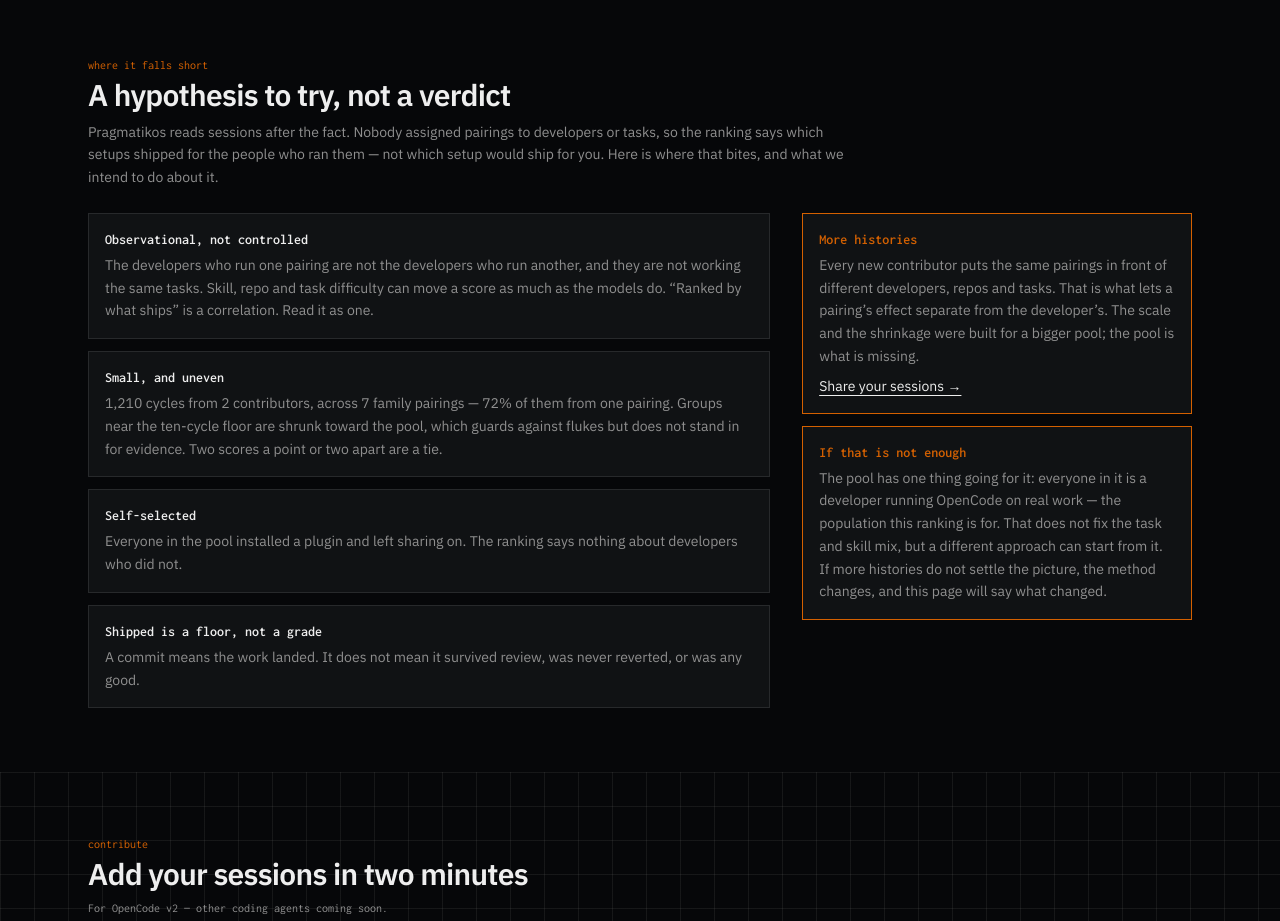
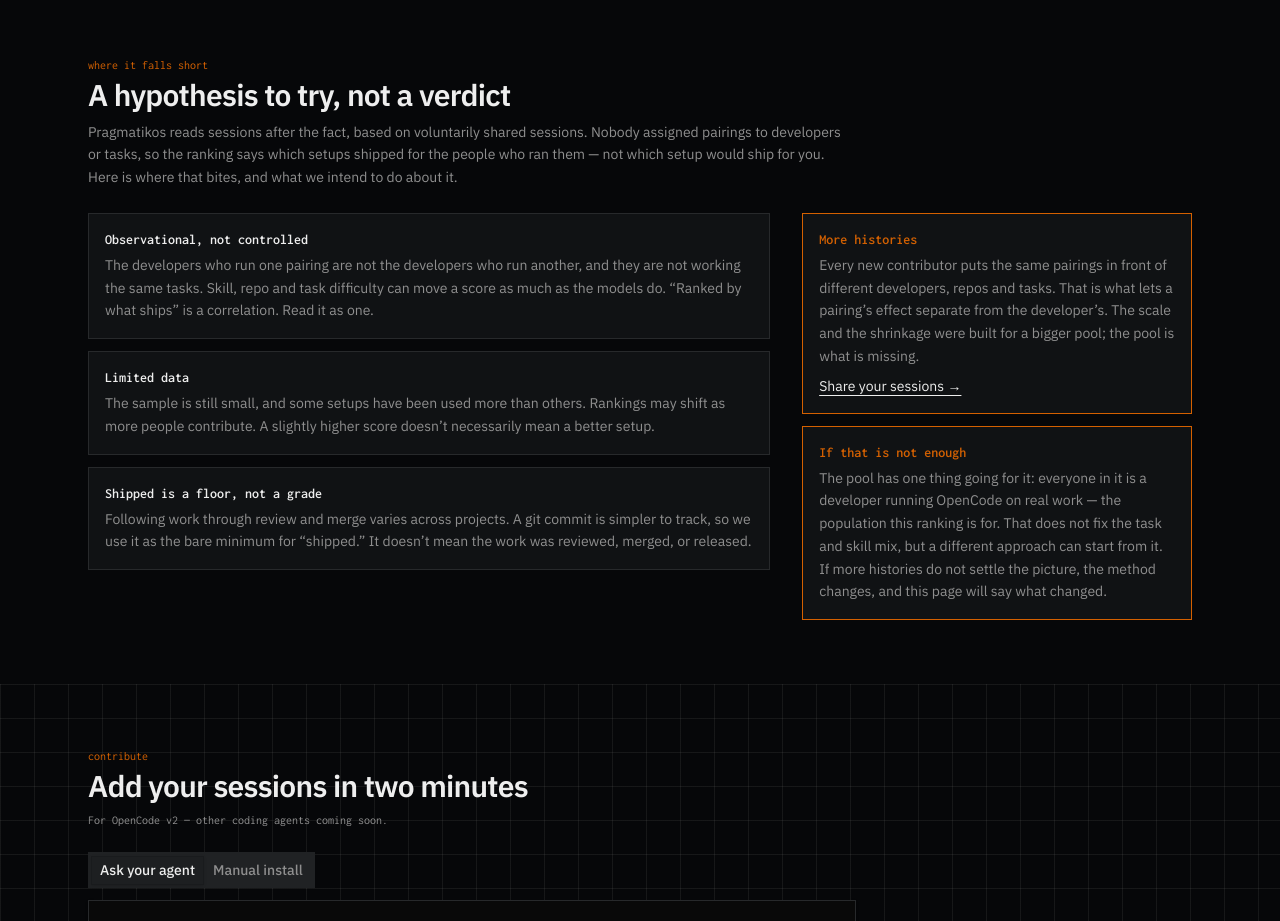
Before and after one commit to pfoundation/pragmatikos.ai, a Next.js app: page / in a window 1280 px wide. Shown: the part 8140-9061 px from the top of the page. Built offline with nearby package versions, Linux system fonts and the light colour scheme.

Commit message:
Caveats: generalize Limited data card, drop Self-selected, reframe shipped floor

```diff
--- a/components/site/caveats.tsx
+++ b/components/site/caveats.tsx
@@ -1,12 +1,4 @@
 import { Reveal } from '@/lib/reveal';
-import { contributorCount, fmtInt, meta, plural, rankedFamPairCount, topFamPairShare } from '@/lib/score';
-
-// Revisit this prose once the pool is no longer small and lopsided (roughly: contributors in the
-// dozens, or the largest pairing's share under half). The numbers below are live; the framing is not.
-const poolSentence =
-  typeof meta.judged === 'number' && contributorCount !== null && topFamPairShare !== null
-    ? `${fmtInt(meta.judged)} cycles from ${contributorCount} ${plural(contributorCount, 'contributor', 'contributors')}, across ${rankedFamPairCount} family pairings — ${topFamPairShare}% of them from one pairing.`
-    : 'A small pool, unevenly spread across pairings.';
 
 const SHORTFALLS: Array<[string, string]> = [
   [
@@ -14,13 +6,12 @@
     'The developers who run one pairing are not the developers who run another, and they are not working the same tasks. Skill, repo and task difficulty can move a score as much as the models do. “Ranked by what ships” is a correlation. Read it as one.',
   ],
   [
-    'Small, and uneven',
-    `${poolSentence} Groups near the ten-cycle floor are shrunk toward the pool, which guards against flukes but does not stand in for evidence. Two scores a point or two apart are a tie.`,
+    'Limited data',
+    'The sample is still small, and some setups have been used more than others. Rankings may shift as more people contribute. A slightly higher score doesn’t necessarily mean a better setup.',
   ],
-  ['Self-selected', 'Everyone in the pool installed a plugin and left sharing on. The ranking says nothing about developers who did not.'],
   [
     'Shipped is a floor, not a grade',
-    'A commit means the work landed. It does not mean it survived review, was never reverted, or was any good.',
+    'Following work through review and merge varies across projects. A git commit is simpler to track, so we use it as the bare minimum for “shipped.” It doesn’t mean the work was reviewed, merged, or released.',
   ],
 ];
 
@@ -43,9 +34,9 @@
           <p className="font-mono text-xs text-primary">where it falls short</p>
           <h2 className="mt-1 text-2xl font-semibold tracking-tight md:text-3xl">A hypothesis to try, not a verdict</h2>
           <p className="text-muted-foreground mt-2 max-w-3xl text-sm leading-relaxed">
-            Pragmatikos reads sessions after the fact. Nobody assigned pairings to developers or tasks, so the ranking says which setups
-            shipped for the people who ran them — not which setup would ship for you. Here is where that bites, and what we intend to do
-            about it.
+            Pragmatikos reads sessions after the fact, based on voluntarily shared sessions. Nobody assigned pairings to developers or
+            tasks, so the ranking says which setups shipped for the people who ran them — not which setup would ship for you. Here is where
+            that bites, and what we intend to do about it.
           </p>
         </Reveal>
         <div className="mt-6 grid items-start gap-8 md:grid-cols-[7fr_4fr]">
--- a/lib/score.ts
+++ b/lib/score.ts
@@ -170,15 +170,6 @@
 /** Contributor count stamped by `bun run pool`. Hidden in the UI if absent (pre-v3 pool). */
 export const contributorCount: number | null = typeof metaExtra.contributors === 'number' ? metaExtra.contributors : null;
 
-/** Ranked family pairings and the largest pairing's share of judged cycles, for the Caveats section. */
-const rankedFamPairs = (views.famCombo?.groups ?? []).filter(
-  (g) => g.hjudged >= (typeof metaExtra.minJudged === 'number' ? metaExtra.minJudged : 10),
-);
-export const rankedFamPairCount: number = rankedFamPairs.length;
-const topFamJudged = rankedFamPairs.reduce((m, g) => Math.max(m, g.hjudged), 0);
-export const topFamPairShare: number | null =
-  typeof meta.judged === 'number' && meta.judged > 0 && topFamJudged > 0 ? Math.round((100 * topFamJudged) / meta.judged) : null;
-
 export const plural = (n: number, one: string, many: string): string => (n === 1 ? one : many);
 
 export type GroupKey = 'model' | 'family' | 'effort';
```
